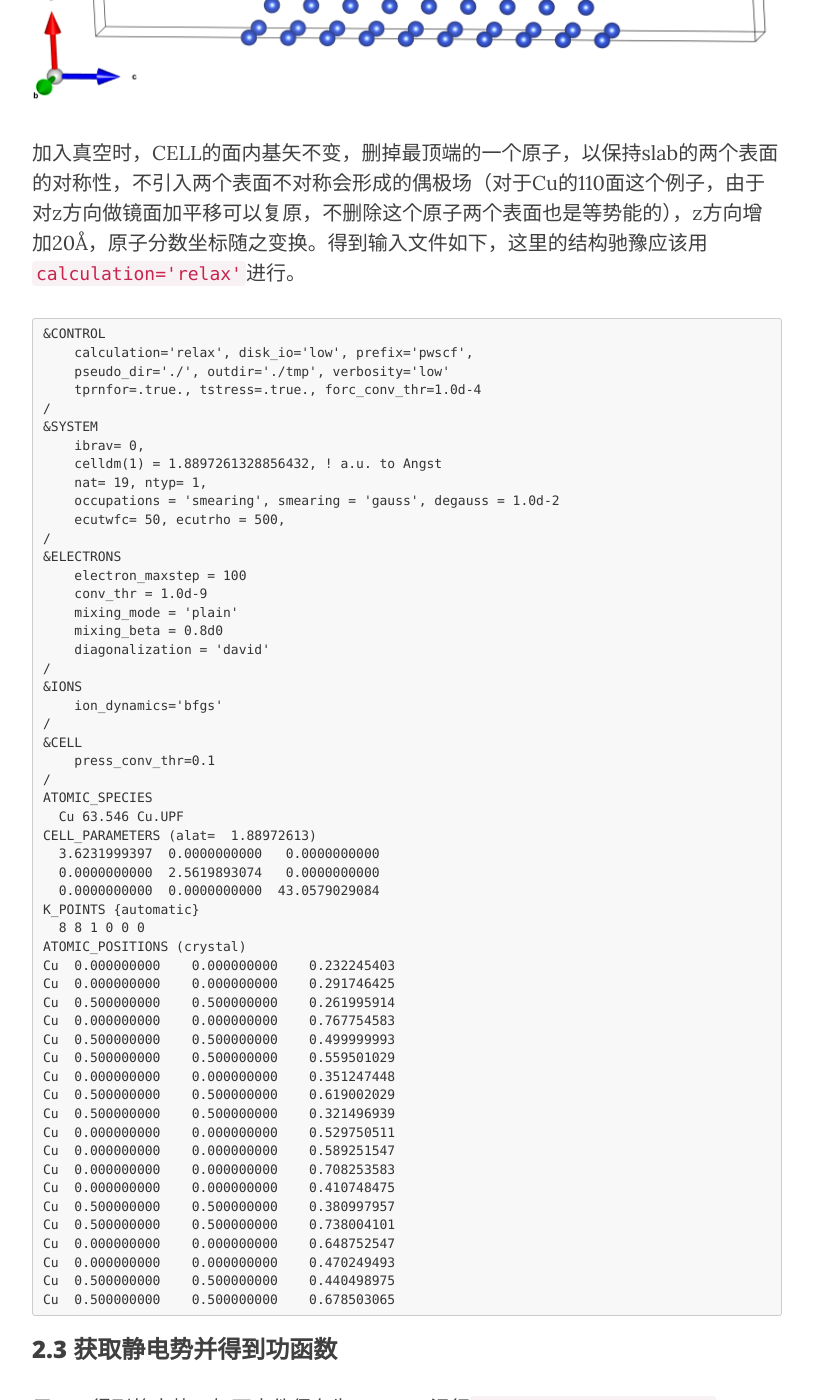
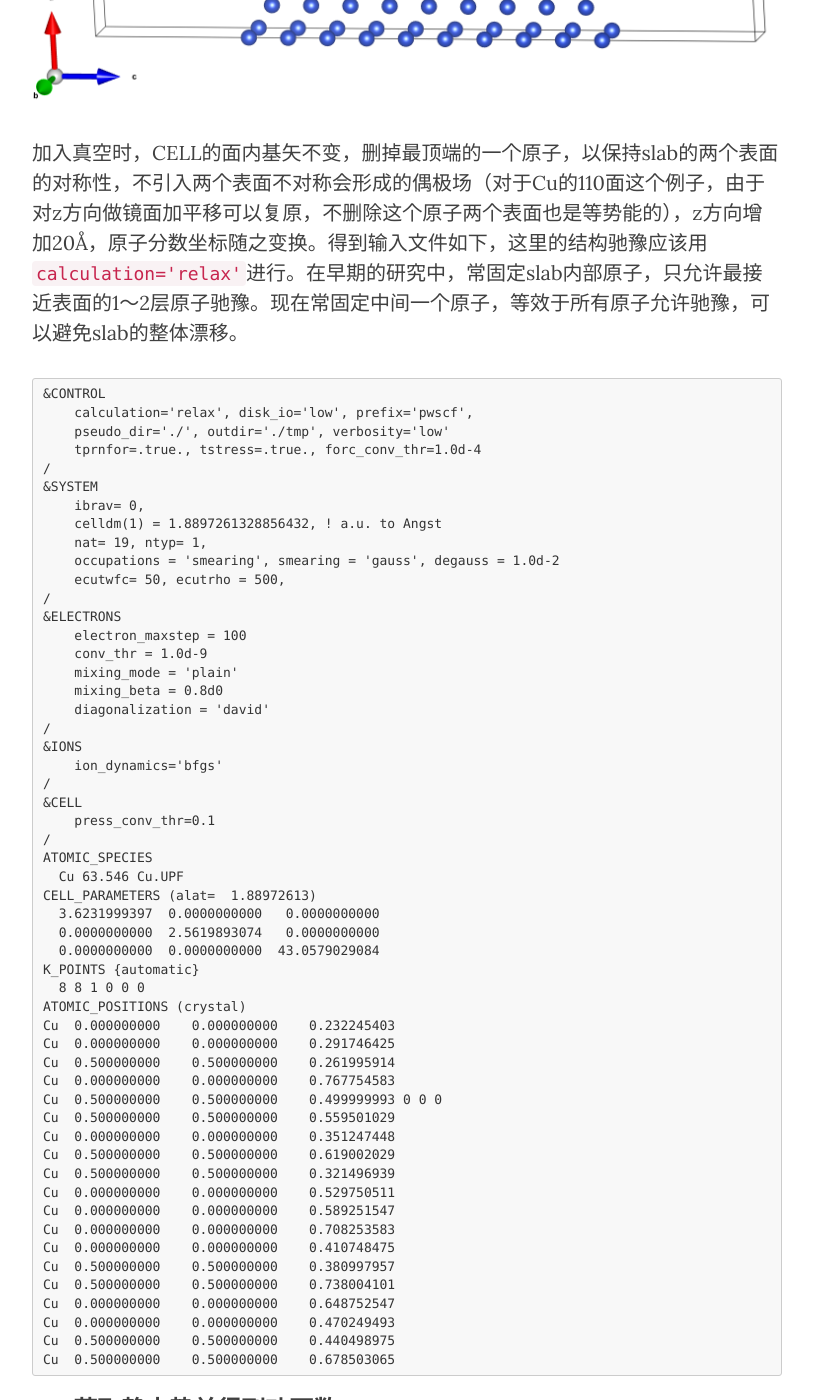
Before and after one commit to yyyu200/DFTbook, a Jekyll site: the page built from _posts/2019-04-01-HandsOn.md, in a window 1280 px wide and 1400 px high, scrolled down 15775 px. Shown: the whole window, without its empty margins (233-1046 px from the left). Built offline with Jekyll 4.4.1, drawn with Linux system fonts in a browser that asks for light colours; nearby versions of some CDN libraries; formulas are drawn with MathJax 3; comment, search, counter and statistics services are not loaded; some of the changed text lies outside the part shown.

Commit message:
modify at20190524-08:38:49-aliyun

````diff
--- a/_posts/2019-04-01-HandsOn.md
+++ b/_posts/2019-04-01-HandsOn.md
@@ -533,7 +533,7 @@ Direct
     <img src="../../../../../img/cu110slab.png" width="1000"/>
 </p>
 
-加入真空时，CELL的面内基矢不变，删掉最顶端的一个原子，以保持slab的两个表面的对称性，不引入两个表面不对称会形成的偶极场（对于Cu的110面这个例子，由于对z方向做镜面加平移可以复原，不删除这个原子两个表面也是等势能的），z方向增加20Å，原子分数坐标随之变换。得到输入文件如下，这里的结构驰豫应该用```calculation='relax'```进行。
+加入真空时，CELL的面内基矢不变，删掉最顶端的一个原子，以保持slab的两个表面的对称性，不引入两个表面不对称会形成的偶极场（对于Cu的110面这个例子，由于对z方向做镜面加平移可以复原，不删除这个原子两个表面也是等势能的），z方向增加20Å，原子分数坐标随之变换。得到输入文件如下，这里的结构驰豫应该用```calculation='relax'```进行。在早期的研究中，常固定slab内部原子，只允许最接近表面的1～2层原子驰豫。现在常固定中间一个原子，等效于所有原子允许驰豫，可以避免slab的整体漂移。
 
 ```
 &CONTROL
@@ -574,7 +574,7 @@ Cu  0.000000000    0.000000000    0.232245403
 Cu  0.000000000    0.000000000    0.291746425
 Cu  0.500000000    0.500000000    0.261995914
 Cu  0.000000000    0.000000000    0.767754583
-Cu  0.500000000    0.500000000    0.499999993
+Cu  0.500000000    0.500000000    0.499999993 0 0 0
 Cu  0.500000000    0.500000000    0.559501029
 Cu  0.000000000    0.000000000    0.351247448
 Cu  0.500000000    0.500000000    0.619002029
@@ -642,7 +642,7 @@ $$0.7044-0.9296+[0.52914-(-0.007)]=0.311Ry=4.321eV$$.
 计算闪锌矿结构立方氮化硼的介电函数[7]。
 
 ### 3.1 用epsilon.x计算光学性质
-epsilon.x计算目前仅支持模守恒赝势，首先优化晶格常数，运行```pw.x < vc.inp > vc.out```，vc.inp如下：
+epsilon.x计算能级间偶极跃迁得到介电常数，目前仅支持模守恒赝势。首先优化晶格常数，运行```pw.x < vc.inp > vc.out```，vc.inp如下：
 ```
 &CONTROL
     calculation='vc-relax', disk_io='low', prefix='pwscf',
@@ -684,8 +684,8 @@ K_POINTS {automatic}
 
 ```
 赝势文件见
-[B](../../../../../img/B_ONCV_PBE-1.0.upf)
-[N](../../../../../img/N.oncvpsp.upf)。
+[B_ONCV_PBE-1.0.upf](../../../../../img/B_ONCV_PBE-1.0.upf)
+[N.oncvpsp.upf](../../../../../img/N.oncvpsp.upf)。
 
 得到晶格常数PBE计算值3.6215Å。光学性质需要较密的k点，并且需要关掉对称性，设置```nosym=.true,noinv=.true```，计算的带个数nbnd要大一些，做一次nscf计算：
 ```
@@ -759,6 +759,10 @@ K_POINTS {automatic}
 ### 3.2 用tddfpt计算光学性质（待续）
 
 ## 4. 声子谱的计算
+计算GaAs的声子谱。
+（1）优化晶格常数，进行一次scf计算。
+（2）运行ph.x计算。
+
 
 ## 5. 杂化泛函和Wannier函数
 
````
